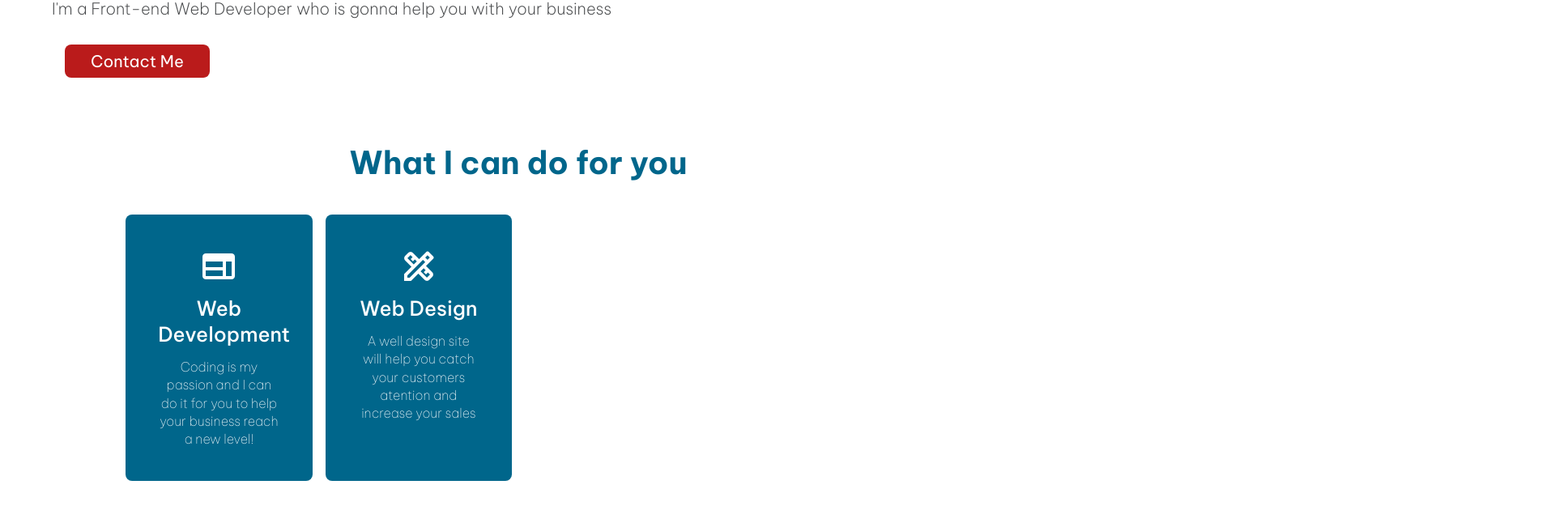
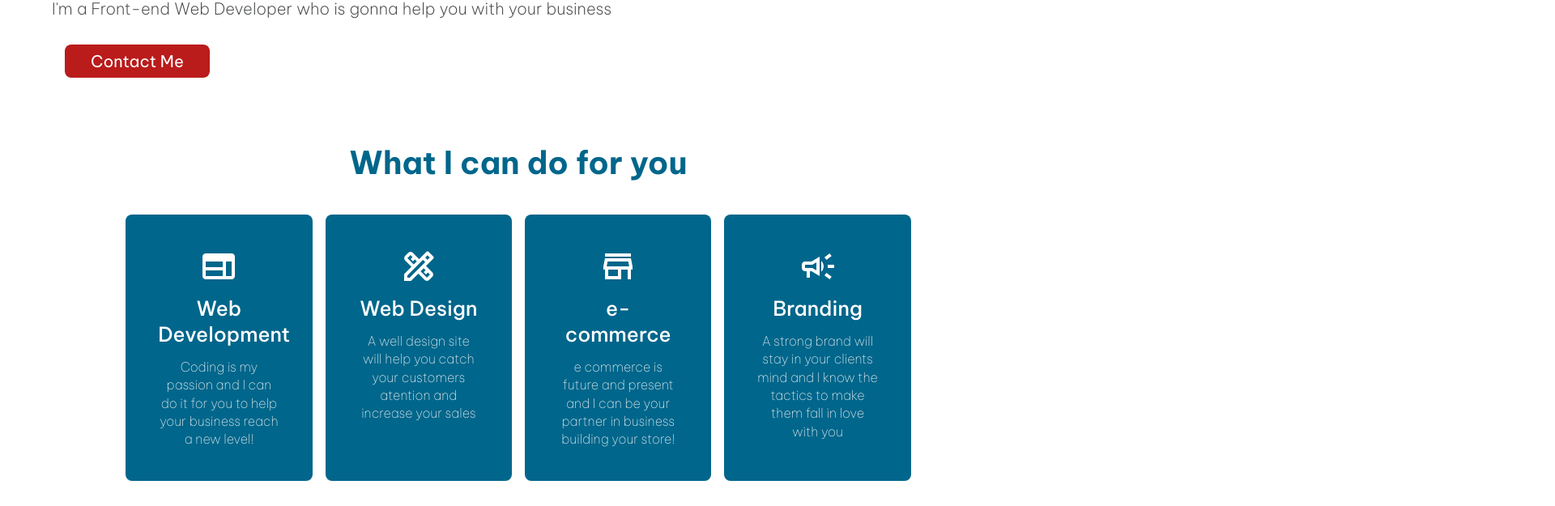
Before and after one commit to JonMenez/landing-page-giDev, a React app: page / in a window 1280 px wide. Shown: the part 231-856 px from the top of the page at 81% size, 1920 px wide, since content can reach past the window. Built offline with nearby package versions, Linux system fonts and the light colour scheme.

Commit message:
[ADD] framer-motion animations

```diff
--- a/src/components/CardService.jsx
+++ b/src/components/CardService.jsx
@@ -1,30 +1,43 @@
-import * as React from 'react'
-import { motion } from 'framer-motion'
-import '@styles/cardService.scss'
+import * as React from "react";
+import { motion } from "framer-motion";
+import useView from "@hooks/useView";
+import "@styles/cardService.scss";
 
 const servicesVariant = {
   hidden: {
     opacity: 0,
-        x: '100vw'
+    y: 100,
   },
   visible: {
     opacity: 1,
-        x: 0,
+    y: 0,
+    transition: {
+      duration: 0.5,
+      delay: 0.5,
+    },
   },
   exit: {
     opacity: 0,
-        x: '100vw'
-    }
-}
+    x: "100vw",
+  },
+};
 
-const CardService = ({services}) => {
+const CardService = ({ services }) => {
+  const { ref, controls } = useView();
+
   return (
-        <motion.div className='services__card' variants={servicesVariant} >
-            <img className='services__icon' src={ services.icon } alt={ services.name } />
-            <h3 className='services__name'>{ services.title }</h3>
-            <p className='services__body'>{ services.content }</p>
+    <motion.div
+      ref={ref}
+      className="services__card"
+      variants={servicesVariant}
+      initial="hidden"
+      animate={controls}
+    >
+      <img className="services__icon" src={services.icon} alt={services.name} />
+      <h3 className="services__name">{services.title}</h3>
+      <p className="services__body">{services.content}</p>
     </motion.div>
-    )
-}
+  );
+};
 
-export default CardService
+export default CardService;
--- a/src/components/Slider.jsx
+++ b/src/components/Slider.jsx
@@ -1,16 +1,32 @@
-import * as React  from 'react';
-import CardProject from '@components/CardProject'
-import '@styles/slider.scss'
+import * as React from "react";
+import { motion } from "framer-motion";
+import CardProject from "@components/CardProject";
+import "@styles/slider.scss";
+
+const sliderVariant = {
+  hidden: {
+    x: 10,
+    opacity: 0,
+  },
+  visible: {
+    x: 0,
+    opacity: 1,
+    transition: {
+      duration: 1,
+      delay: 2,
+    },
+  },
+};
 
 const Slider = (props) => {
   return (
-    <div className='slider' id={props.idStyle}>
-    <CardProject />
-    <CardProject />
-    <CardProject />
-    <CardProject />
-    </div>
-  )
+    <motion.div className="slider" id={props.idStyle} variants={sliderVariant}>
+      <CardProject />
+      <CardProject />
+      <CardProject />
+      <CardProject />
+    </motion.div>
+  );
 };
 
 export default Slider;
--- a/src/containers/Projects.jsx
+++ b/src/containers/Projects.jsx
@@ -1,24 +1,69 @@
-import * as React from 'react'
-import { Link } from 'react-router-dom'
-import wave1 from '@icons/p1-wave.svg'
-import wave2 from '@icons/p2-wave.svg'
-import Slider from '@components/Slider'
-import '@styles/projects.scss'
+import * as React from "react";
+import { Link } from "react-router-dom";
+import { motion } from "framer-motion";
+import useView from "../hooks/useView";
+import wave1 from "@icons/p1-wave.svg";
+import wave2 from "@icons/p2-wave.svg";
+import Slider from "@components/Slider";
+import "@styles/projects.scss";
+
+const containerVariant = {
+  hidden: {
+    y: 100,
+    opacity: 0,
+  },
+  visible: {
+    y: 0,
+    opacity: 1,
+    transition: {
+      duration: 0.5,
+      delay: 0.5,
+      when: "beforeChildren",
+      staggerChildren: 0.5,
+      delayChildren: 0.5,
+    },
+  },
+};
+
+const titleVariant = {
+  hidden: {
+    scale: 0,
+    opacity: 0,
+  },
+  visible: {
+    scale: 1,
+    opacity: 1,
+    transition: {
+      duration: 0.5,
+    },
+  },
+};
 
 const Projects = () => {
-    return (
-        <>
-            <img className='projects__wave1' src={ wave1 } alt="svg wave" />
-        <section className='projects'>
-            <div className='projects__container'>
-              <h2 className='projects__title'>My lastest Projects</h2>
-              <Slider idStyle='projects__slider'/>
-              <Link to='/projects' className="projects__more">See all</Link>
-            </div>
-        </section>
-            <img className='projects__wave2' src={ wave2 } alt="svg wave" />
-        </>
-    )
-}
+  const { ref, controls } = useView();
 
-export default Projects
+  return (
+    <motion.div
+      ref={ref}
+      variants={containerVariant}
+      initial="hidden"
+      animate={controls}
+    >
+      <img className="projects__wave1" src={wave1} alt="svg wave" />
+      <section className="projects">
+        <div className="projects__container">
+          <motion.h2 className="projects__title" variants={titleVariant}>
+            My lastest Projects
+          </motion.h2>
+          <Slider idStyle="projects__slider" />
+          <Link to="/projects" className="projects__more">
+            See all
+          </Link>
+        </div>
+      </section>
+      <img className="projects__wave2" src={wave2} alt="svg wave" />
+    </motion.div>
+  );
+};
+
+export default Projects;
--- a/src/containers/Services.jsx
+++ b/src/containers/Services.jsx
@@ -6,28 +6,39 @@ import '@styles/services.scss'
 
 const containerVariant = {
     hidden: {
-        x: 500,
+        y: 500,
         opacity: 0,
 
     },
     visible: {
-        x: 0,
+        y: 0,
         opacity: 1,
-        transition: { duration: 1, delay: 2, when: 'beforeChildren', staggerChildren: 2}
+        transition: {
+            duration: .5,
+            delay: 1,
+            when: 'beforeChildren',
+            staggerChildren: .5
+        }
     }
 }
 
 
 const Services = () => {
     return (
-        <section  className='services' >
-            <motion.h2 className='services__title' variants={containerVariant} whileInView='visible' >What I can do for you</motion.h2>
-            <motion.div  className="services__container" variants={containerVariant}>
+        <motion.section
+        className='services'
+        variants={containerVariant}
+        >
+            <h2
+            className='services__title'
+             >What I can do for you
+            </h2>
+            <div  className="services__container" >
                {
                  services.map( (service) => <CardService key={service.id} services={service}/>)
                }
-            </motion.div>
-        </section>
+            </div>
+        </motion.section>
     )
 }
 
--- a/src/pages/Home.jsx
+++ b/src/pages/Home.jsx
@@ -1,41 +1,43 @@
-import * as React from 'react';
-import { motion } from 'framer-motion'
-import Hero       from '@containers/Hero'
-import Services   from '@containers/Services'
-import Projects   from '@containers/Projects'
-import Feedback   from '@containers/Feedback'
-import Contact    from '@containers/Contact'
+import * as React from "react";
+import { motion } from "framer-motion";
+import Hero from "@containers/Hero";
+import Services from "@containers/Services";
+import Projects from "@containers/Projects";
+import Feedback from "@containers/Feedback";
+import Contact from "@containers/Contact";
 
 const pageVariant = {
   hidden: {
     y: 100,
-    opacity: 0
+    opacity: 0,
   },
   visible: {
     y: 0,
     opacity: 1,
     transition: {
-      duration: .8,
-      delay: .5,
-      ease: 'easeInOut',
+      duration: 0.8,
+      delay: 0.5,
+      ease: "easeInOut",
       delayChildren: 5,
-      staggerChildren: 5
-     }
+      staggerChildren: 5,
+    },
   },
   exit: {
-      x: -100,
-      opacity: 0
-    }
-  }
-
+    x: "-100vw",
+    opacity: 0,
+    transition: {
+      duration: 0.8,
+    },
+  },
+};
 
 const Home = () => {
   return (
     <motion.div
       variants={pageVariant}
-      initial='hidden'
-      animate='visible'
-      exit='exit'
+      initial="hidden"
+      animate="visible"
+      exit="exit"
     >
       <Hero />
       <Services />
@@ -43,7 +45,7 @@ const Home = () => {
       <Feedback />
       <Contact />
     </motion.div>
-  )
+  );
 };
 
 export default Home;
```
Lines whose indentation alone changed are shown as unchanged.
